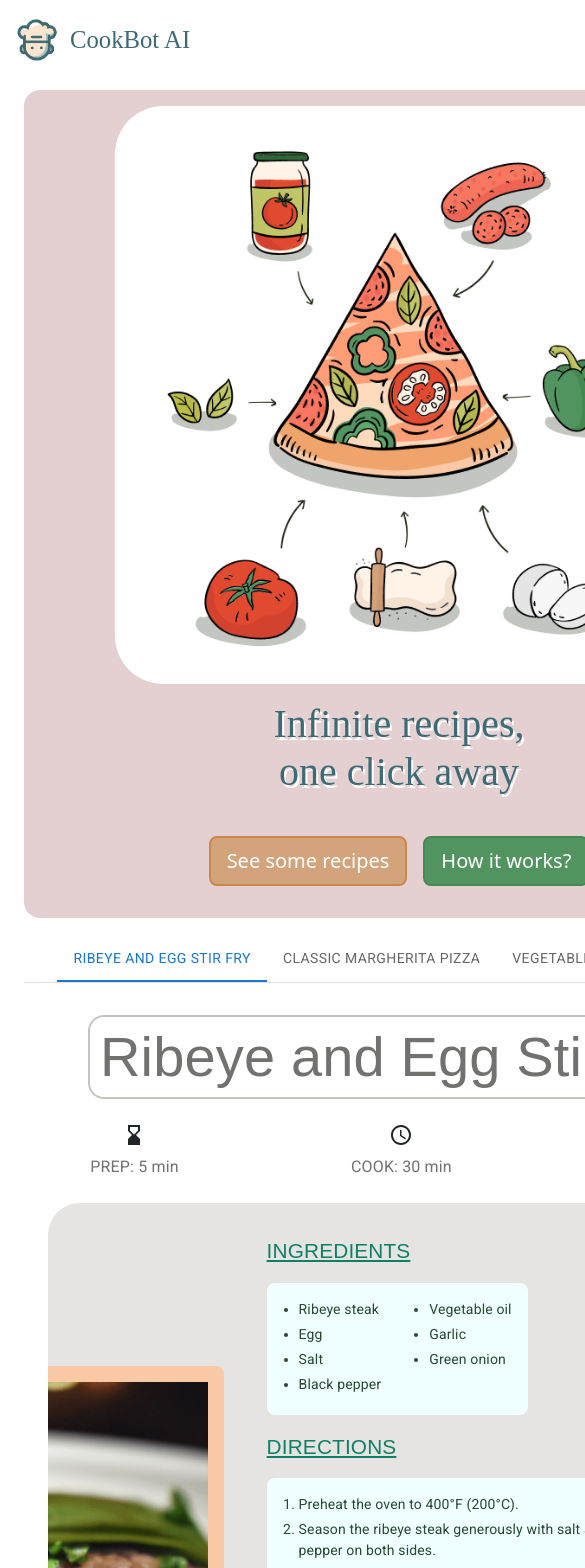
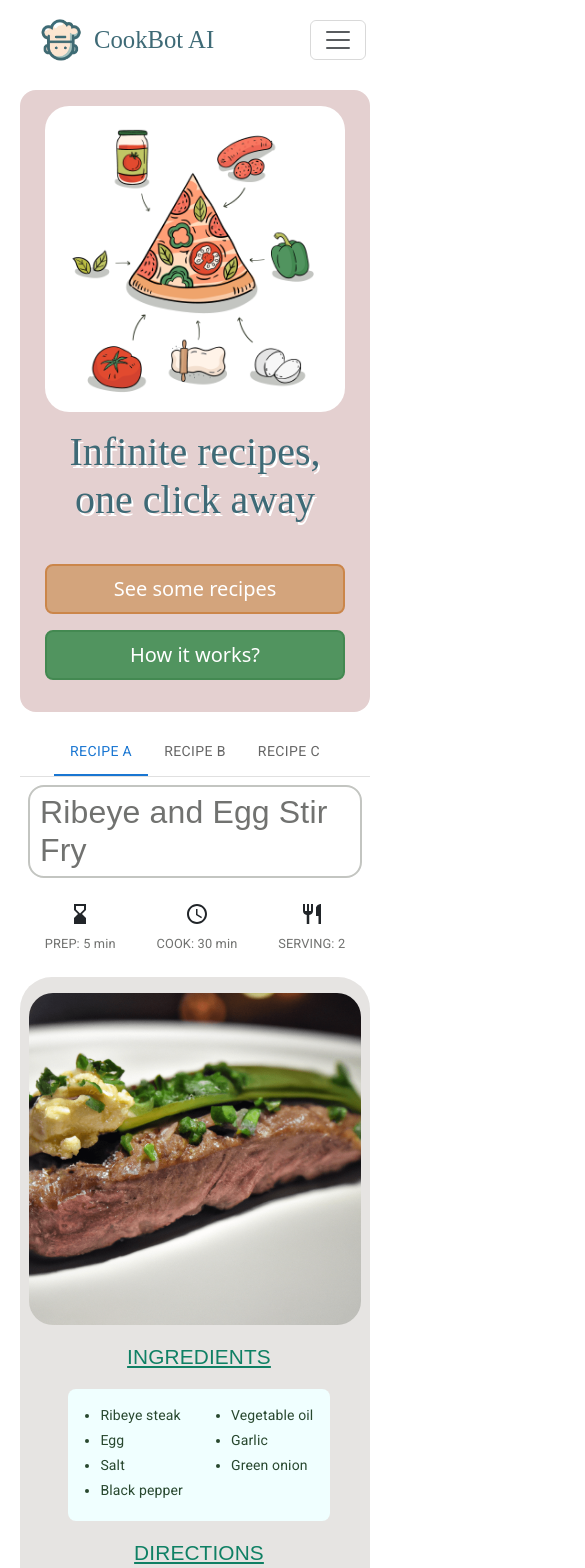
Before and after one commit to cleecoloma/cookbot-ai-app, a React (Vite) app: page / in a window 390 px wide. Shown: the top 1568 px of the page, 585 px wide, since content can reach past the window. Built offline with nearby package versions, Linux system fonts and the light colour scheme; no server answers; a web font is replaced by a local one.

Commit message:
app is now mobile responsive

```diff
--- a/src/components/Hero.jsx
+++ b/src/components/Hero.jsx
@@ -16,7 +16,7 @@ function Hero({ id }) {
           <Button href='#recipebook' id='see-recipes-button' size='lg'>
             See some recipes
           </Button>
-          <Button href='#howitworks' id='try-it-button' size='lg'>
+          <Button href='#howitworks' id='how-button' size='lg'>
             How it works?
           </Button>
         </div>
--- a/src/components/RecipeBook.jsx
+++ b/src/components/RecipeBook.jsx
@@ -12,6 +12,33 @@ import '../styles/RecipeBook.css';
 
 function RecipeBook({ id }) {
   const [value, setValue] = useState('1');
+  const [modifiedRecipes, setModifiedRecipes] = useState(recipes);
+
+  useEffect(() => {
+    function handleResize() {
+      if (window.innerWidth <= 800) {
+        // Modify the labels to 'A', 'B', 'C', etc.
+        setModifiedRecipes(
+          recipes.map((recipe, index) => ({
+            ...recipe,
+            title: `Recipe ${String.fromCharCode(65 + index)}`,
+          }))
+        );
+      } else {
+        // Reset to original labels
+        setModifiedRecipes(recipes);
+      }
+    }
+
+    // Set up the event listener
+    window.addEventListener('resize', handleResize);
+
+    // Call the function to set the initial state
+    handleResize();
+
+    // Clean up the event listener
+    return () => window.removeEventListener('resize', handleResize);
+  }, []);
 
   const handleChange = (event, newValue) => {
     setValue(newValue);
@@ -23,13 +50,17 @@ function RecipeBook({ id }) {
         <TabContext value={value}>
           <Box sx={{ borderBottom: 1, borderColor: 'divider' }}>
             <TabList onChange={handleChange} aria-label='recipe tabs' centered>
-              {recipes.map((recipe) => (
+              {modifiedRecipes.map((recipe) => (
                 <Tab key={recipe.id} label={recipe.title} value={recipe.id} />
               ))}
             </TabList>
           </Box>
           {recipes.map((recipe) => (
-            <TabPanel key={recipe.id} value={recipe.id} className='recipe-book-container'>
+            <TabPanel
+              key={recipe.id}
+              value={recipe.id}
+              className='recipe-book-container'
+            >
               <div className='recipe-title'>
                 <h3>{recipe.title}</h3>
                 <div className='recipe-icons'>
--- a/src/styles/App.css
+++ b/src/styles/App.css
@@ -38,15 +38,12 @@ body {
 
 @media only screen and (max-width: 550px) {
   .content {
-    width: 100%;
-    max-width: 500px;
-    padding: 0 8px;
+    max-width: 400px;
   }
 }
 
 @media only screen and (max-width: 400px) {
   .content {
     max-width: 350px;
-    padding: 0 4px;
   }
 }
--- a/src/styles/Footer.css
+++ b/src/styles/Footer.css
@@ -52,10 +52,34 @@
   .footer-container {
     max-width: 750px;
   }
+
+  #link-container {
+    width: 70%;
+  }
 }
 
 @media only screen and (min-width: 551px) and (max-width: 800px) {
   .footer-container {
     max-width: 540px;
   }
+
+  #link-container {
+    width: 70%;
+  }
 }
+
+@media only screen and (max-width: 550px) {
+  .footer-container {
+    max-width: 400px;
+  }
+
+  #link-container {
+    width: 80%;
+  }
+}
+
+@media only screen and (max-width: 400px) {
+  .footer-container {
+    max-width: 350px;
+  }
+}
--- a/src/styles/Header.css
+++ b/src/styles/Header.css
@@ -77,7 +77,6 @@
   background-color: #878885;
 }
 
-
 #create-button {
   border: 2px solid #438951;
   background-color: #51945f;
@@ -126,9 +125,15 @@
 }
 
 @media only screen and (max-width: 550px) {
-
+  #header-navbar {
+    max-width: 400px;
+    padding: 0 8px;
+  }
 }
 
 @media only screen and (max-width: 400px) {
-
+  #header-navbar {
+    max-width: 350px;
+    padding: 0 4px;
+  }
 }
--- a/src/styles/Hero.css
+++ b/src/styles/Hero.css
@@ -50,13 +50,13 @@ https://slidesgo.com/theme/printable-recipe-cards */
   background-color: #cb864a;
 }
 
-#try-it-button {
+#how-button {
   margin-left: 1rem;
   border: 2px solid #438951;
   background-color: #51945f;
 }
 
-#try-it-button:hover {
+#how-button:hover {
   background-color: #438951;
 }
 
@@ -82,6 +82,7 @@ https://slidesgo.com/theme/printable-recipe-cards */
     flex-direction: column;
     justify-content: center;
     align-items: center;
+    min-height: auto;
   }
 
   #hero-right {
@@ -107,12 +108,12 @@ https://slidesgo.com/theme/printable-recipe-cards */
   }
 }
 
-@media only screen and (min-width: 551px) and (max-width: 800px) {
+@media only screen and (max-width: 800px) {
   .hero-container {
     max-width: 540px;
   }
 
-    #hero-right,
+  #hero-right,
   #hero-left {
     width: 80%;
   }
@@ -124,5 +125,40 @@ https://slidesgo.com/theme/printable-recipe-cards */
 
   #hero-image {
     width: 750px;
+    border-radius: 1.5rem;
   }
 }
+
+@media only screen and (max-width: 550px) {
+  .hero-container {
+    max-width: 400px;
+  }
+
+  #hero-right,
+  #hero-left {
+    width: 95%;
+  }
+
+  #hero-buttons {
+    display: flex;
+    justify-content: center;
+    align-items: center;
+    flex-direction: column;
+    width: 100%;
+  }
+
+  #how-button {
+    margin: 1rem 0 0;
+  }
+
+  #how-button,
+  #see-recipes-button {
+    width: 90%;
+  }
+}
+
+@media only screen and (max-width: 400px) {
+  .hero-container {
+    max-width: 350px;
+  }
+}
--- a/src/styles/HowTo.css
+++ b/src/styles/HowTo.css
@@ -34,3 +34,15 @@
     max-width: 540px;
   }
 }
+
+@media only screen and (max-width: 550px) {
+  .how-to {
+    max-width: 400px;
+  }
+}
+
+@media only screen and (max-width: 400px) {
+  .how-to {
+    max-width: 350px;
+  }
+}
--- a/src/styles/RecipeBook.css
+++ b/src/styles/RecipeBook.css
@@ -187,7 +187,7 @@
   }
 }
 
-@media only screen and (min-width: 551px) and (max-width: 800px) {
+@media only screen and (max-width: 800px) {
   .recipe-book {
     max-width: 540px;
   }
@@ -207,16 +207,70 @@
   }
 
   .recipe-image-div {
-    width: 90%;
+    width: 95%;
+    background-color: transparent;
   }
 
   .recipe-image {
-    margin-top: 2rem;
+    margin-top: 1.5rem;
+    object-fit: cover;
     padding: 0;
+    border-radius: 1.5rem;
+  }
+
+  .recipe-image-div:hover {
+    transform: none;
   }
 
   .recipe-text {
-    width: 100%;
     padding-left: 0;
+    align-items: center;
+    padding: 1rem;
+  }
+
+  .recipe-title h3 {
+    font-size: 250%;
+  }
+
+  .directions p,
+  .ingredients p {
+    text-align: center;
   }
 }
+
+@media only screen and (max-width: 550px) {
+  .recipe-book {
+    max-width: 400px;
+  }
+
+  .recipe-book-container {
+    padding: 0 !important;
+  }
+
+  .recipe-image {
+    object-fit: contain;
+    margin-top: 1rem;
+  }
+
+  .recipe-image-div {
+    height: 100%;
+  }
+
+  .recipe-title h3 {
+    font-size: 200%;
+  }
+
+  .recipe-icons-divs {
+    font-size: 90%;
+  }
+}
+
+@media only screen and (max-width: 400px) {
+  .recipe-book {
+    max-width: 350px;
+  }
+
+  .recipe-icons-divs {
+    font-size: 80%;
+  }
+}
--- a/src/styles/index.css
+++ b/src/styles/index.css
@@ -61,9 +61,3 @@ h6 {
 #__next {
   isolation: isolate;
 }
-
-@media only screen and (max-width: 550px) {
-  * {
-    scroll-padding-top: 80px;
-  }
-}
```
